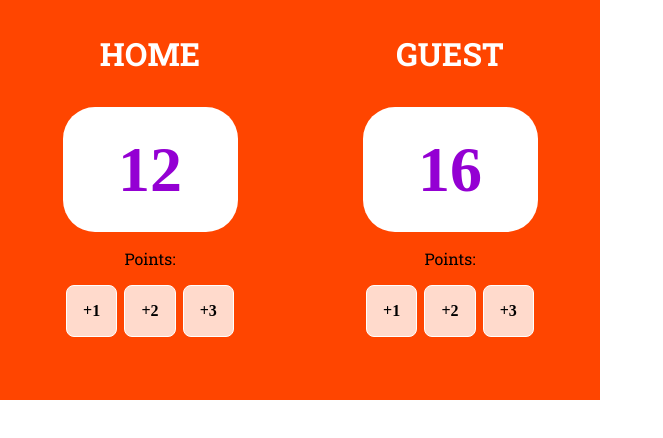
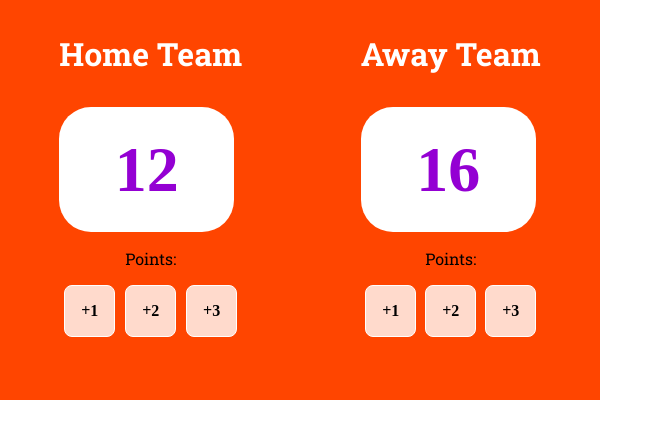
Before and after one commit to 8SilentWhisperer8/Scrimba, a plain HTML site: page Score app/index.html in a window 1280 px wide. Shown: the whole page, without its empty margins (0-663 px from the left). Drawn offline with Linux system fonts and the light colour scheme; a web font is replaced by a local one.

Commit message:
Update Score Header

```diff
--- a/Score app/index.html
+++ b/Score app/index.html
@@ -9,7 +9,7 @@
     <body>
         <div class="container">
             <div>
-                <h3>HOME</h3>
+                <h3>Home Team</h3>
                 <div class="home-score">
                     12
                 </div>
@@ -30,7 +30,7 @@
                 </div>
             </div>
             <div>
-                <h3>GUEST</h3>
+                <h3>Away Team</h3>
 
                 <div class="away-score">
                     16
```
